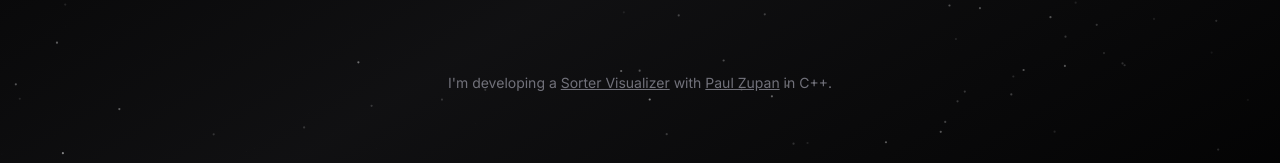
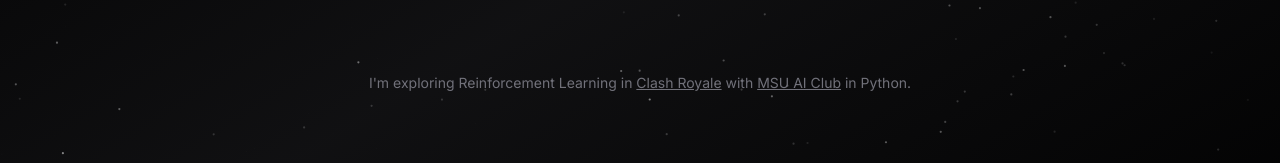
Before and after one commit to lunathanael/lunathanael.dev, a Next.js app: page / in a window 1280 px wide. Shown: the part 456-619 px from the top of the page. Built offline with nearby package versions, Linux system fonts and the light colour scheme; no server answers; what tailwindcss-debug-screens would draw is missing.

Commit message:
update working on

```diff
--- a/app/page.tsx
+++ b/app/page.tsx
@@ -44,22 +44,22 @@ export default function Home() {
           >
             lunathanael.dev
           </Link> for my portfolio. */}
-          I'm developing a{" "}
+          I'm exploring Reinforcement Learning in{" "}
           <Link
             target="_blank"
-            href="https://github.com/lunathanael/visualizing-sorting"
+            href="https://supercell.com/en/games/clashroyale/"
             className="underline duration-500 hover:text-zinc-300"
           >
-            Sorter Visualizer
+            Clash Royale
           </Link>
           {" with "}
           <Link
             target="_blank"
-            href="https://eggsontoast1672.github.io/"
+            href="https://www.msuaiclub.com/"
             className="underline duration-500 hover:text-zinc-300"
           >
-            Paul Zupan
-          </Link> in C++.
+            MSU AI Club
+          </Link> in Python.
         </h2>
       </div>
 
```
